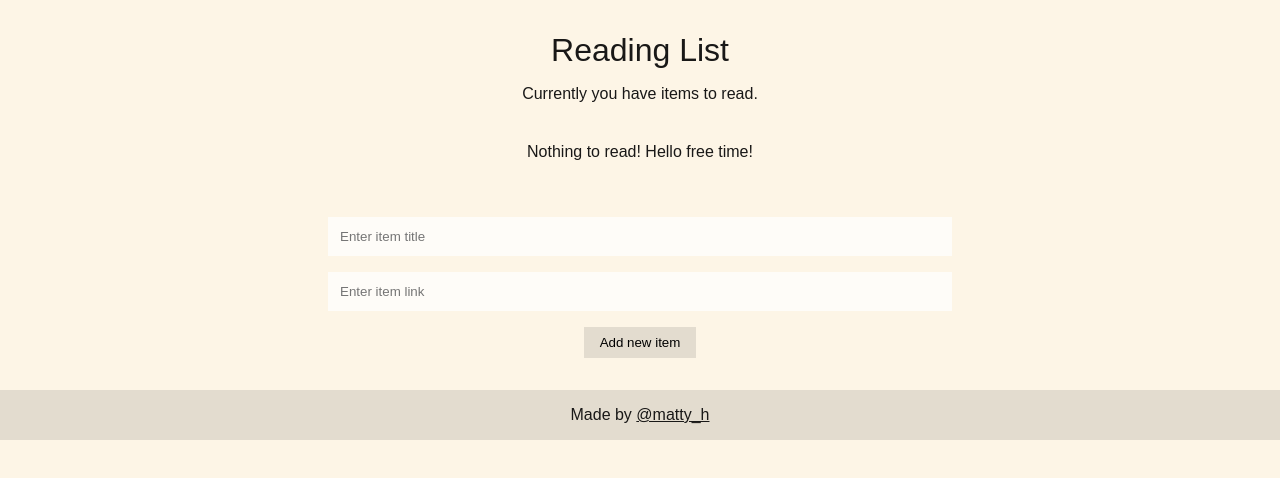
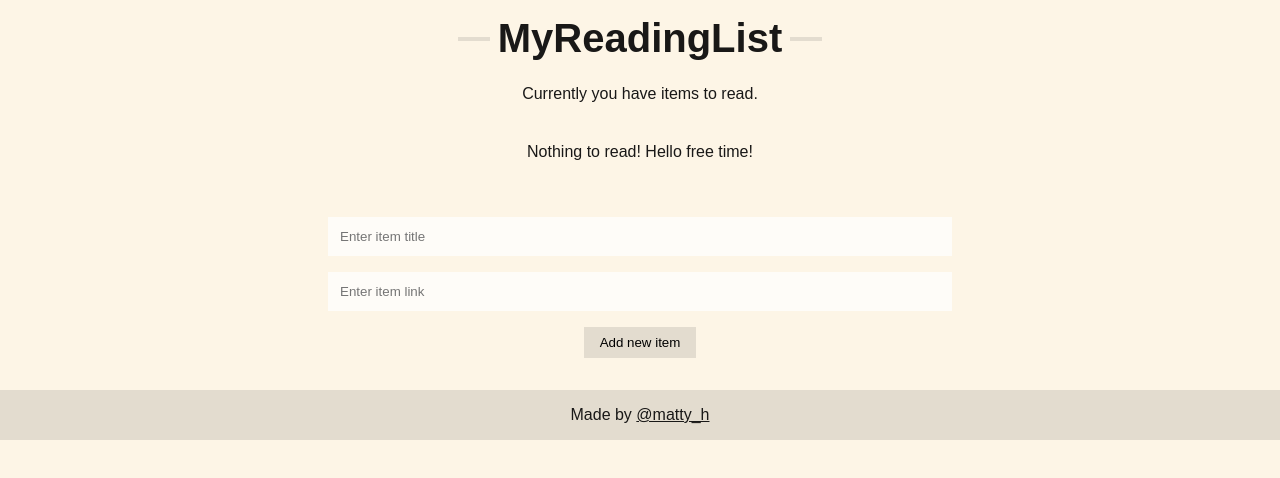
Before and after one commit to matt-harris/react-ts-myreadinglist, a React (Create React App) app: page / in a window 1280 px wide. Shown: the top 478 px of the page. Built offline with nearby package versions, Linux system fonts and the light colour scheme.

Commit message:
style app logo

```diff
--- a/src/components/Header.tsx
+++ b/src/components/Header.tsx
@@ -8,16 +8,35 @@ const Navbar = styled.header`
 `;
 
 const Logo = styled.h1`
-  margin: 1rem 0;
+  display: flex;
+  justify-content: center;
+  align-items: center;
+  margin-bottom: 1.5rem;
+  font-size: 2.5rem;
+  font-weight: 700;
+
+  &:before,
+  &:after {
+    content: '';
+    width: 2rem;
+    border-top: #e3dccf 0.25rem solid;
+  }
+
+  &:before {
+    margin-right: 0.5rem;
+  }
+
+  &:after {
+    margin-left: 0.5rem;
+  }
 `;
 
 const Header = () => {
-  const { state } = useContext(ListContext);
-  const { list } = state;
+  const { list } = useContext(ListContext);
 
   return (
     <Navbar>
-      <Logo>Reading List</Logo>
+      <Logo>MyReadingList</Logo>
       <p>Currently you have {list?.length} items to read.</p>
     </Navbar>
   );
```
